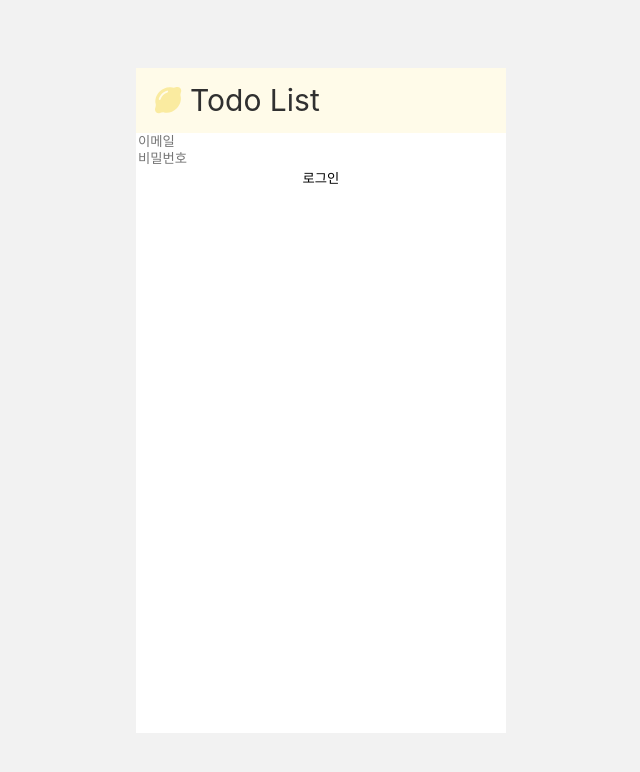
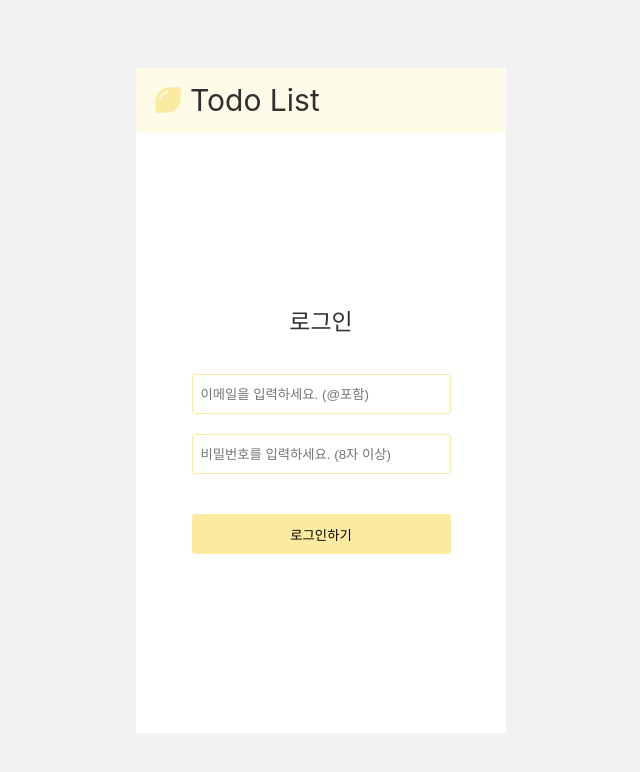
Before and after one commit to YesunPark/wanted-pre-onboarding-frontend, a React (Create React App) app: page / in a window 1280 px wide. Shown: the top 772 px of the page, without its empty margins (319-959 px from the left). Built offline with nearby package versions, Linux system fonts and the light colour scheme.

Commit message:
Add: 로그인/회원가입 공통 스타일 컴포넌트 추가

```diff
--- a/src/pages/login/Login.jsx
+++ b/src/pages/login/Login.jsx
@@ -1,18 +1,11 @@
 import { useState } from 'react';
 import { useNavigate } from 'react-router-dom';
-import styled from 'styled-components';
+import SignupLoginForm from '../../styles/SignupLoginForm.style';
 
 const Login = () => {
   const navigate = useNavigate();
   const [input, setInput] = useState({ emailInput: '', pwInput: '' });
-
-  const handleInputValue = (e) => {
-    const { name, value } = e.target;
-    setInput({
-      ...input,
-      [name]: value,
-    });
-  };
+  const { emailInput, pwInput } = input;
 
   const clickLoginBtn = () => {
     fetch('https://pre-onboarding-selection-task.shop/auth/signin', {
@@ -33,30 +26,16 @@ const Login = () => {
   };
 
   return (
-    <LoginContainer>
-      <input
-        name='emailInput'
-        placeholder='이메일'
-        value={input.emailInput}
-        onChange={handleInputValue}
-      />
-      <input
-        name='pwInput'
-        placeholder='비밀번호'
-        value={input.pwInput}
-        onChange={handleInputValue}
-      />
-      <button onClick={clickLoginBtn}>로그인</button>
-    </LoginContainer>
+    <SignupLoginForm
+      title='로그인'
+      input={input}
+      setInput={setInput}
+      email={emailInput}
+      pw={pwInput}
+      btnTxt='로그인하기'
+      btnClick={clickLoginBtn}
+    />
   );
 };
 
-const LoginContainer = styled.div`
-  display: flex;
-  flex-direction: column;
-  width: 370px;
-  height: 600px;
-  background-color: #ffffff;
-`;
-
 export default Login;
--- a/src/pages/signup/Signup.jsx
+++ b/src/pages/signup/Signup.jsx
@@ -1,16 +1,9 @@
 import { useState } from 'react';
-import styled from 'styled-components';
+import SignupLoginForm from '../../styles/SignupLoginForm.style';
 
 const Signup = () => {
   const [input, setInput] = useState({ emailInput: '', pwInput: '' });
-
-  const handleInputValue = (e) => {
-    const { name, value } = e.target;
-    setInput({
-      ...input,
-      [name]: value,
-    });
-  };
+  const { emailInput, pwInput } = input;
 
   const clickSignupBtn = () => {
     fetch('https://pre-onboarding-selection-task.shop/auth/signup', {
@@ -26,30 +19,16 @@ const Signup = () => {
   };
 
   return (
-    <SignupContainer>
-      <input
-        name='emailInput'
-        placeholder='이메일을 입력하세요. (@포함)'
-        value={input.emailInput}
-        onChange={handleInputValue}
-      />
-      <input
-        name='pwInput'
-        placeholder='비밀번호를 입력하세요. (8자 이상)'
-        value={input.pwInput}
-        onChange={handleInputValue}
-      />
-      <button onClick={clickSignupBtn}>회원가입하기</button>
-    </SignupContainer>
+    <SignupLoginForm
+      title='회원가입'
+      input={input}
+      setInput={setInput}
+      email={emailInput}
+      pw={pwInput}
+      btnTxt='회원가입하기'
+      btnClick={clickSignupBtn}
+    />
   );
 };
 
-const SignupContainer = styled.div`
-  display: flex;
-  flex-direction: column;
-  width: 370px;
-  height: 600px;
-  background-color: #ffffff;
-`;
-
 export default Signup;
--- /dev/null
+++ b/src/styles/SignupLoginForm.style.jsx
@@ -0,0 +1,92 @@
+import styled from 'styled-components';
+
+const SignupLoginForm = ({
+  title,
+  input,
+  setInput,
+  email,
+  pw,
+  btnTxt,
+  btnClick,
+}) => {
+  const handleInputValue = (e) => {
+    const { name, value } = e.target;
+    setInput({
+      ...input,
+      [name]: value,
+    });
+  };
+
+  return (
+    <FormContainer>
+      <h1 className='title'>{title}</h1>
+      <div className='input-box'>
+        <input
+          name='emailInput'
+          placeholder='이메일을 입력하세요. (@포함)'
+          value={email}
+          onChange={handleInputValue}
+        />
+        <input
+          name='pwInput'
+          placeholder='비밀번호를 입력하세요. (8자 이상)'
+          value={pw}
+          onChange={handleInputValue}
+        />
+      </div>
+      <div className='btn-box'>
+        <button onClick={btnClick}>{btnTxt}</button>
+      </div>
+    </FormContainer>
+  );
+};
+
+const FormContainer = styled.div`
+  display: flex;
+  justify-content: center;
+  align-items: center;
+  flex-direction: column;
+  width: 370px;
+  height: 600px;
+  padding: 0 15%;
+  background-color: #ffffff;
+  .title {
+    margin-bottom: 40px;
+    font-size: 23px;
+  }
+  div {
+    display: flex;
+    justify-content: center;
+    align-items: center;
+    flex-direction: column;
+    &.input-box {
+      width: 100%;
+      input {
+        margin-bottom: 20px;
+        padding-left: 8px;
+      }
+    }
+    &.btn-box {
+      display: flex;
+      justify-content: center;
+      align-items: center;
+      width: 100%;
+      button {
+        margin-top: 20px;
+        background-color: ${(props) => props.theme.color.main};
+        &:hover {
+          cursor: pointer;
+        }
+      }
+    }
+    input,
+    button {
+      width: 100%;
+      height: 40px;
+      border: 1px solid ${(props) => props.theme.color.main};
+      border-radius: 3px;
+    }
+  }
+`;
+
+export default SignupLoginForm;
```
